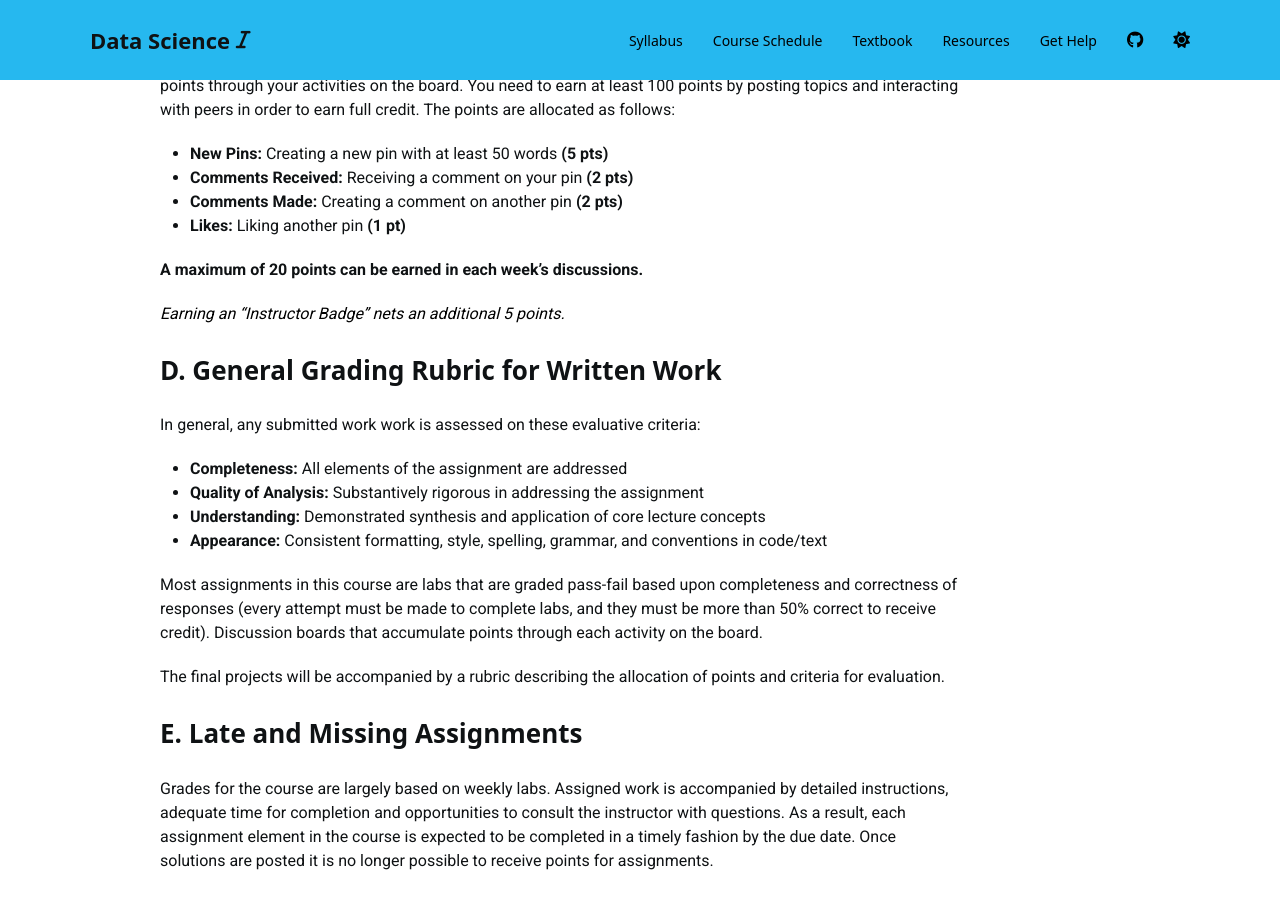
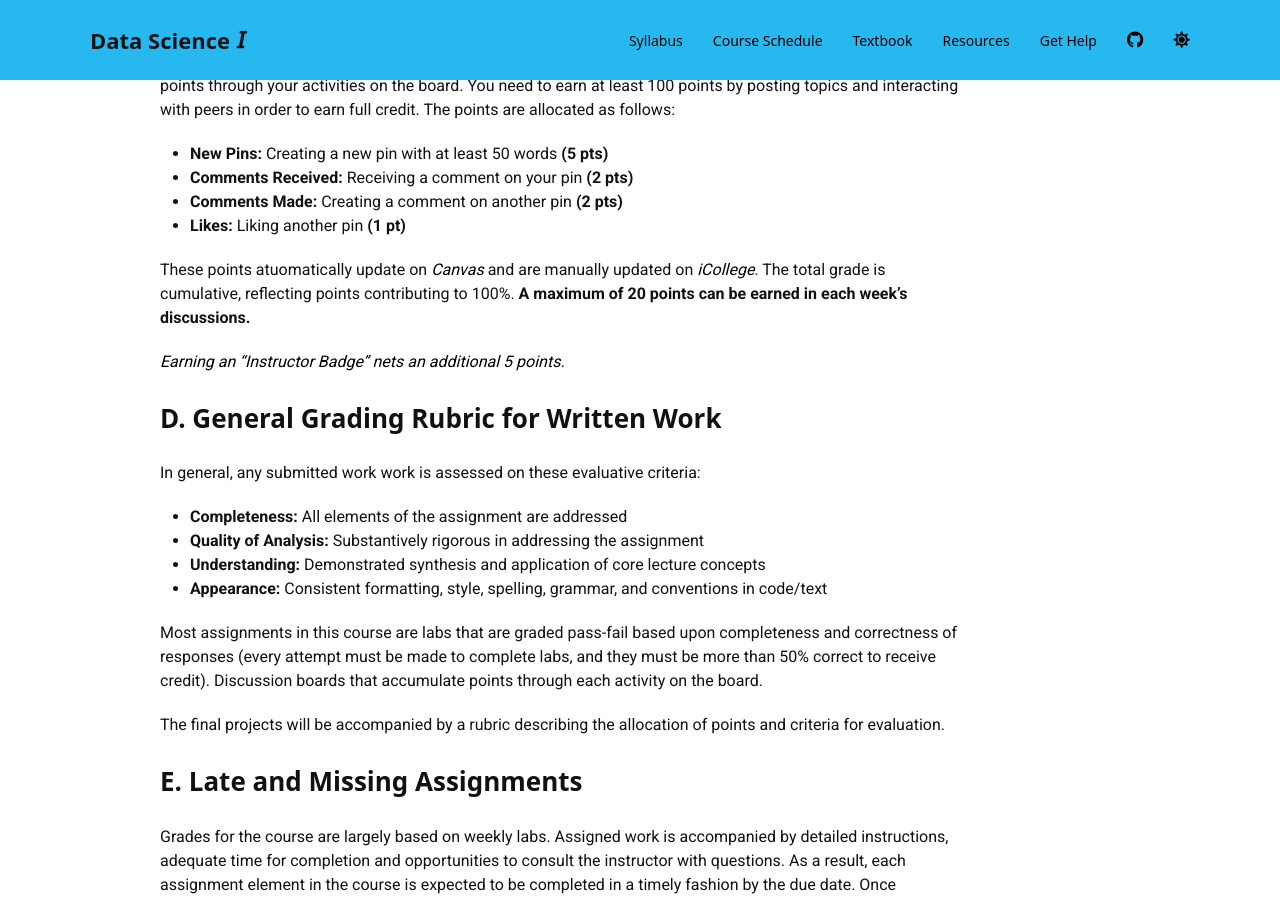
Before and after one commit to DS4PS/cpp-526-fall-2020, a Jekyll site: the page built from index.md, in a window 1280 px wide and 900 px high, scrolled down 8190 px. Built offline with Jekyll 4.4.1, drawn with Linux system fonts in a browser that asks for light colours; nearby versions of some CDN libraries; a script bundle is joined from its source files by our own code; library files that are not in the unit come from our copies; a style sheet for code colours, icons or effects is not loaded.

Commit message:
updated discussion points section

```diff
--- a/index.md
+++ b/index.md
@@ -227,7 +227,7 @@ YellowDig discussion topics are used to introduce you to the data science ecosys
   - **Comments Made:** Creating a comment on another pin **(2 pts)**
   - **Likes:** Liking another pin **(1 pt)**
 
-**A maximum of 20 points can be earned in each week's discussions.**
+These points atuomatically update on *Canvas* and are manually updated on *iCollege*. The total grade is cumulative, reflecting points contributing to 100%. **A maximum of 20 points can be earned in each week's discussions.**
 
 *Earning an "Instructor Badge" nets an additional 5 points.*
 
```
